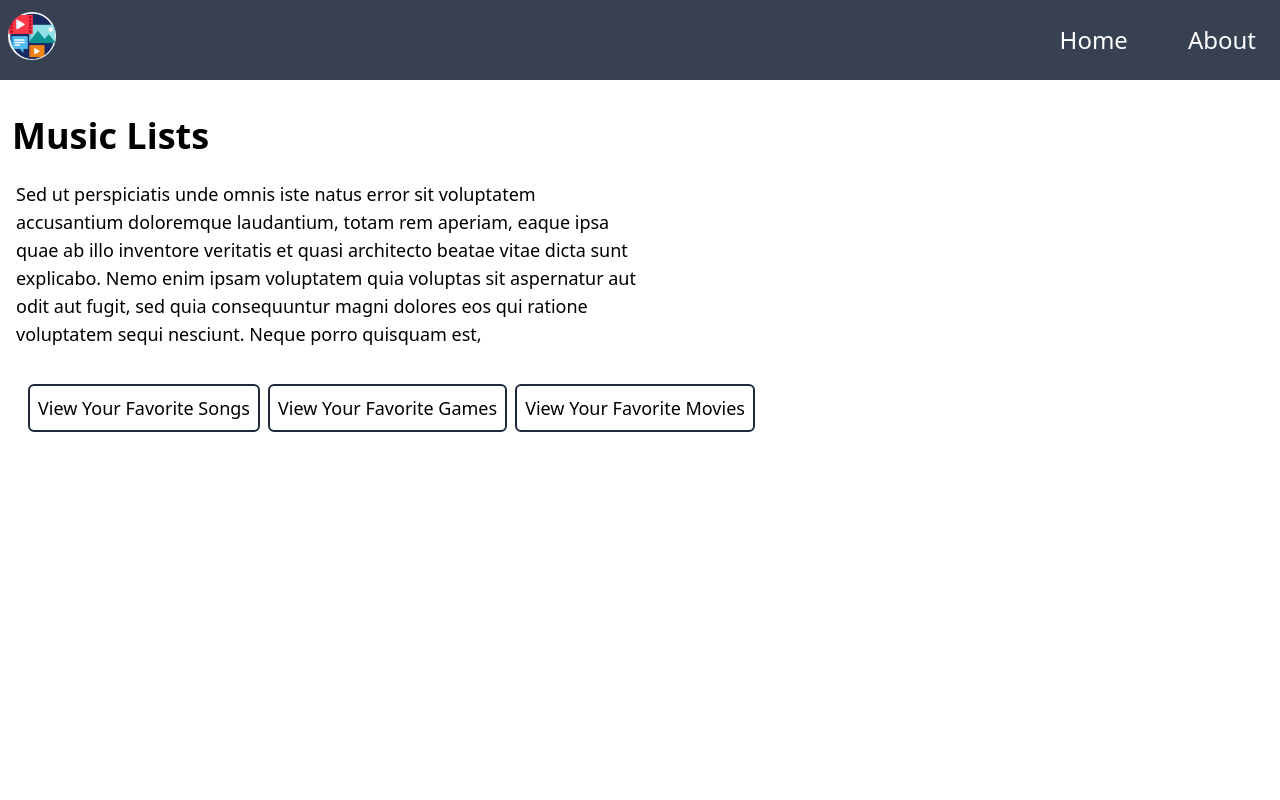
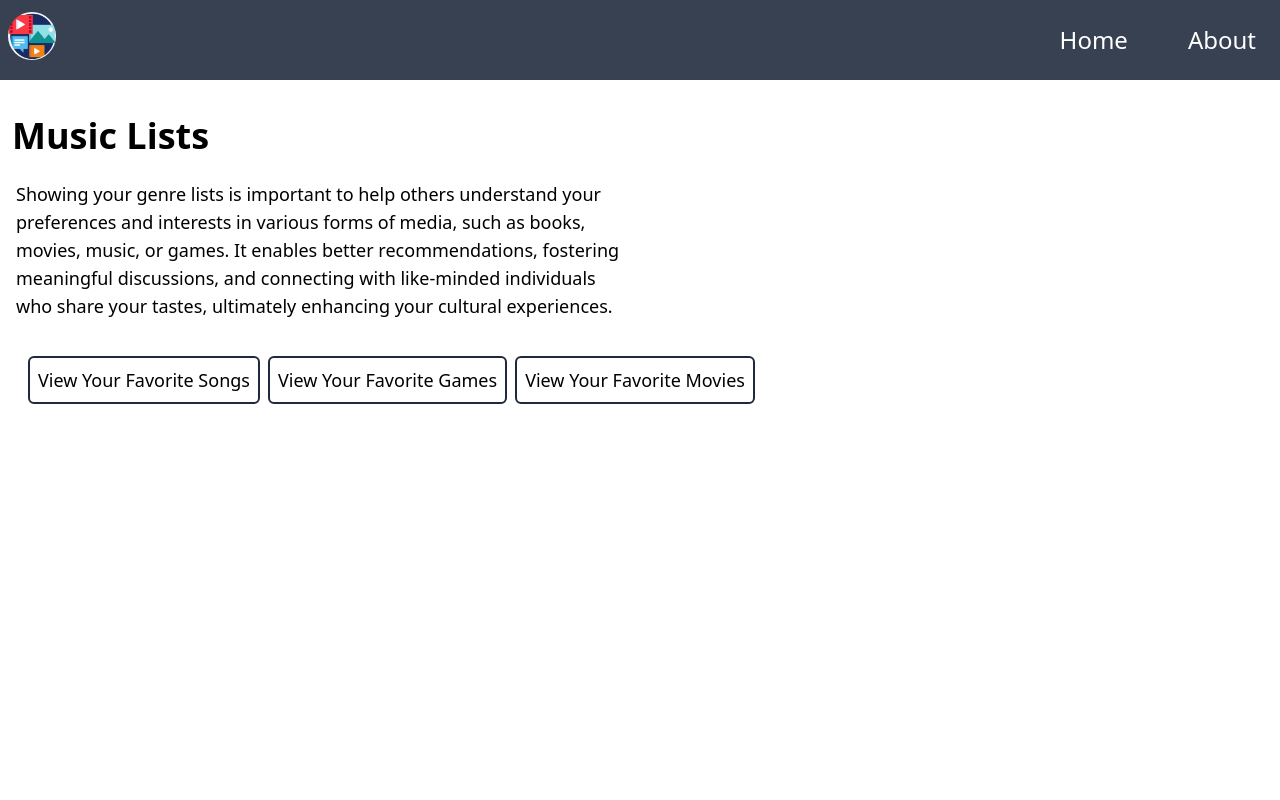
Before and after one commit to Renaissance-Innovation-Labs/AI-Recommendation-System, a React (Create React App) app: page /help in a window 1280 px wide. Shown: the top 800 px of the page. Built offline with nearby package versions, Linux system fonts and the light colour scheme; no server answers.

Commit message:
latest commit

```diff
--- a/src/layouts/HelpLayout.js
+++ b/src/layouts/HelpLayout.js
@@ -8,13 +8,12 @@ const HelpLayout = () => {
             <div className="w-full space-y-6 md:w-1/2">
             <h2 className="font-bold text-4xl">Music Lists</h2>
             <p className="px-1 text-lg">
-                Sed ut perspiciatis unde omnis iste natus error sit
-                voluptatem accusantium doloremque laudantium, totam
-                rem aperiam, eaque ipsa quae ab illo inventore veritatis
-                et quasi architecto beatae vitae dicta sunt explicabo. Nemo
-                enim ipsam voluptatem quia voluptas sit aspernatur aut odit aut
-                fugit, sed quia consequuntur magni dolores eos qui ratione voluptatem
-                sequi nesciunt. Neque porro quisquam est,
+                    Showing your genre lists is important to help others understand
+                    your preferences and interests in various forms of media,
+                    such as books, movies, music, or games. It enables better
+                    recommendations, fostering meaningful discussions, and connecting
+                    with like-minded individuals who share your tastes, ultimately
+                    enhancing your cultural experiences.
             </p>
            </div>
 
--- a/src/pages/Home.js
+++ b/src/pages/Home.js
@@ -14,7 +14,7 @@ const Home = () => {
 
 
             <div className="w-full mt-36 space-y-12 p-3">
-                <h1 className="text-center text-3xl max-w-lg items-center mx-auto font-bold">Hello there, please select at least two genres from each category card</h1>
+                <h1 className="text-center text-3xl max-w-lg items-center mx-auto font-bold md:max-w-2xl">Hello there, please select at least two genres and at most three genres from each category card</h1>
                 <div className="w-full  flex flex-col justify-center items-center gap-6 md:flex-row">
 
                     <MusicCategoryComp />
```
